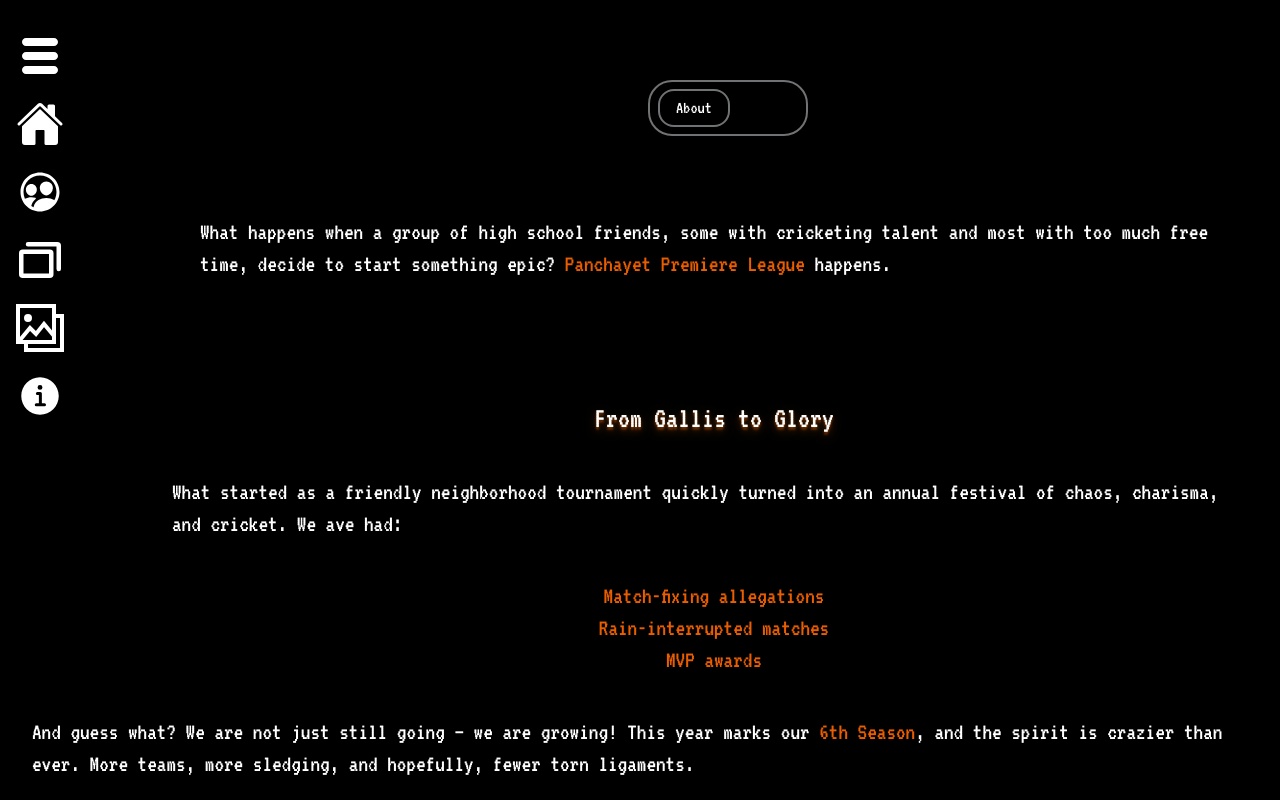
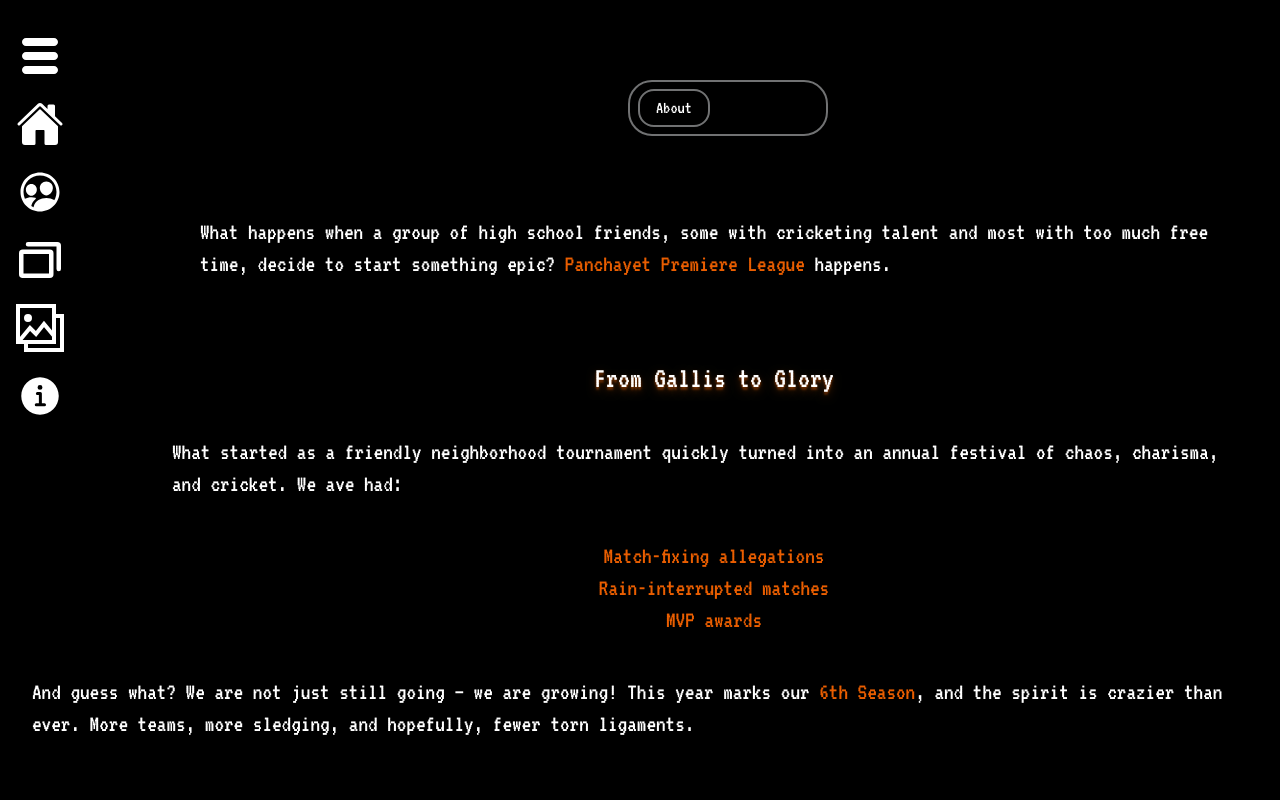
Before and after one commit to Souvick-bh/pplfulia, a Next.js app: page /about in a window 1280 px wide. Shown: the top 800 px of the page. Built offline with nearby package versions, Linux system fonts and the light colour scheme.

Commit message:
Fixed about button smoothness

```diff
--- a/src/app/about/page.tsx
+++ b/src/app/about/page.tsx
@@ -33,9 +33,10 @@ export default function About() {
                   <div className="relative ml-35 mr-6 sm:ml-50">
 
                     <div className="flex justify-center">
-                        <div className="border-[#717273] w-40 border-2 mt-10 lg:mt-20 pt-3 pb-3 pl-2 rounded-3xl">
+                        <div className="border-[#717273] w-50 border-2 mt-10 lg:mt-20 pt-3 pb-3 pl-2 rounded-3xl">
                         <span  onClick={toggleAboutState} style={{ left: `${location}px` }} className={`${aboutState?"bg-[#ea5e00]":"bg-[#000000]"}
-                        ${aboutState?"text-[#000000] font-bold":"text-[#ffffff]"} relative  pt-2 pb-2 pl-4 pr-4 text-lg border-[#717273] border-2 rounded-2xl`}>About</span>
+                        ${aboutState?"text-[#000000] font-bold":"text-[#ffffff]"} relative  pt-2 pb-2 pl-4 pr-4 text-lg border-[#717273] border-2
+                        rounded-2xl transition-all duration-500 inset-shadow-sm inset-shadow-[#000000]`}>About</span>
                         </div>
                     </div>
 
@@ -52,7 +53,7 @@ export default function About() {
 
 
                 <div>
-                    <h1 className="text-2xl lg:text-3xl mt-15 text-shadow-lg/30 text-shadow-[#ea5e00] text-center sm:ml-35">From Gallis to Glory</h1>
+                    <h1 className="text-2xl lg:text-3xl mt-5 text-shadow-lg/30 text-shadow-[#ea5e00] text-center sm:ml-35">From Gallis to Glory</h1>
                     <div className="text-lg lg:text-2xl mt-10 sm:ml-35">What started as a friendly neighborhood tournament quickly turned
                         into an annual festival of chaos, charisma, and cricket. We ave had:
                         <div className="flex flex-col items-center mt-10 text-[#ea5e00]"><div>Match-fixing allegations</div>
```
